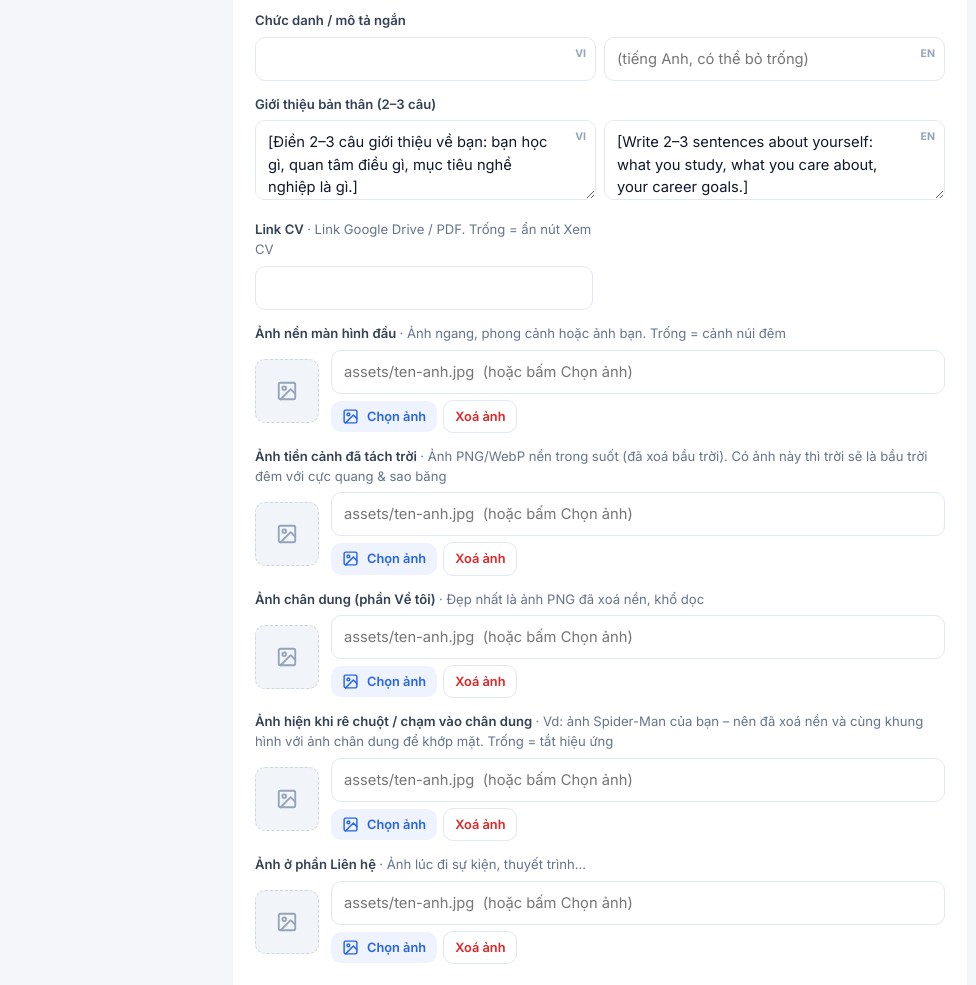
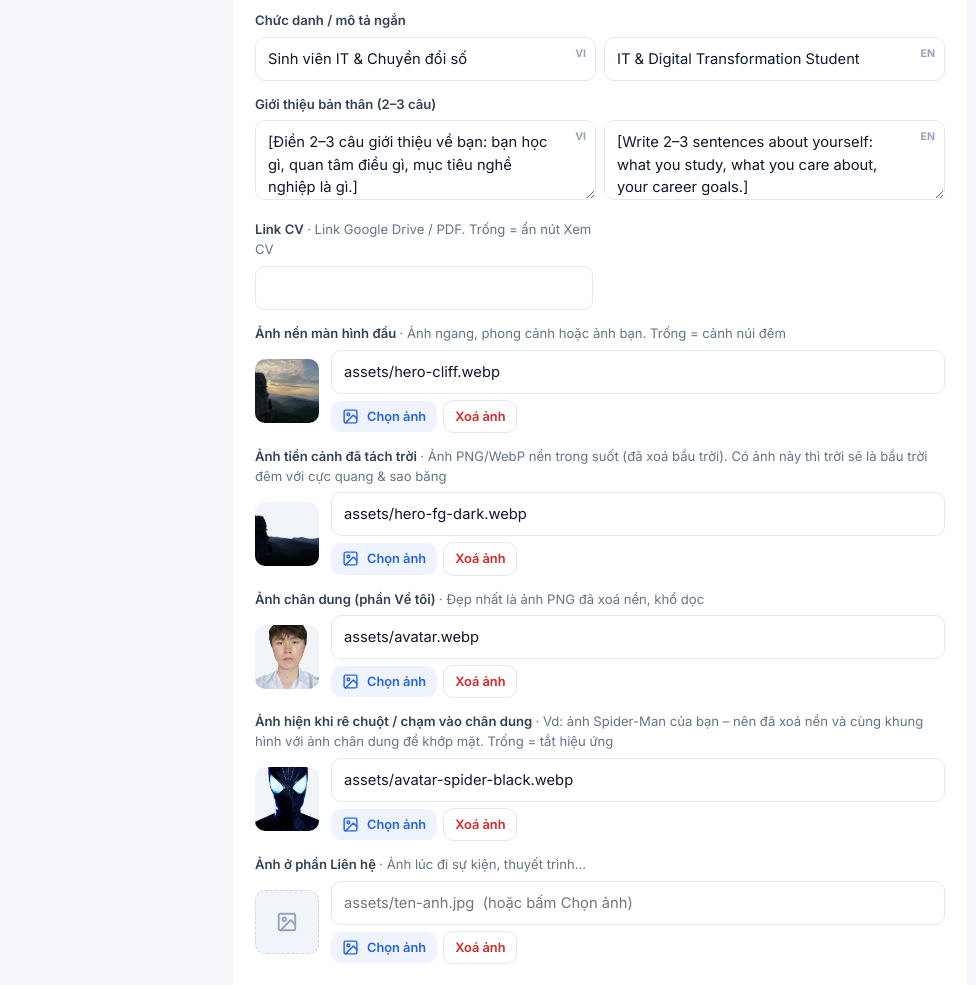
Before and after one commit to kfckfckfc55/portfolio, a plain HTML site: page admin.html in a window 1280 px wide. Shown: the part 443-1428 px from the top of the page, without its empty margins (147-1123 px from the left). Drawn offline with Linux system fonts and the light colour scheme.

Commit message:
Khôi phục ảnh bị mất do nháp admin cũ; sửa admin không ghi đè ngược
Lần đăng qua admin (cc6229f) dùng bản nháp localStorage tạo từ data.js
thời PR #1, nên xoá heroForeground, avatarAlt, avatar, heroImage, role.

- data.js: trả lại 5 trường trên, giữ nguyên nội dung mới điền và 3 ảnh gallery mới.
- admin.html: lưu bản gốc của nháp (portfolioDraftBase); khi mở admin, mục nào
  chưa sửa trong nháp thì lấy theo data.js đang chạy. Nháp kiểu cũ chỉ lấy lại mục trống.

Co-Authored-By: Claude Opus 5.5 <noreply@anthropic.com>

```diff
--- a/admin.html
+++ b/admin.html
@@ -284,7 +284,26 @@
       set(k, v) { try { localStorage.setItem(k, JSON.stringify(v)); return true; } catch (e) { return false; } },
       del(k) { try { localStorage.removeItem(k); } catch (e) {} }
     };
-    let data = store.get(KEY_DRAFT, null) || clone(PUBLISHED);
+    // Nháp có thể được tạo từ data.js cũ hơn bản đang chạy: mục nào chưa sửa trong nháp
+    // thì lấy theo bản đang chạy, để lần đăng sau không ghi đè ngược nội dung mới.
+    const KEY_BASE = "portfolioDraftBase";
+    const same = (a, b) => JSON.stringify(a) === JSON.stringify(b);
+    const blank = v => v == null || (typeof v === "string" && !v.trim());
+    let data = store.get(KEY_DRAFT, null);
+    if (data) {
+      const base = store.get(KEY_BASE, null);
+      let merged = 0;
+      for (const k of Object.keys(PUBLISHED)) {
+        // Nháp kiểu cũ (chưa lưu bản gốc): chỉ lấy lại các mục đang trống.
+        const untouched = base ? same(data[k], base[k]) : blank(data[k]);
+        if (untouched && !same(data[k], PUBLISHED[k])) { data[k] = clone(PUBLISHED[k]); merged++; }
+      }
+      if (merged) {
+        store.set(KEY_DRAFT, data);
+        setTimeout(() => toast(`Bản nháp cũ: đã cập nhật ${merged} mục theo nội dung đang chạy trên web`), 0);
+      }
+    } else data = clone(PUBLISHED);
+    store.set(KEY_BASE, PUBLISHED);
     let previewImgs = store.get(KEY_IMGS, {});
     const pendingUploads = new Set(store.get("portfolioPending", []));
     ["education", "experience", "projects", "certificates", "awards", "gallery"].forEach(k => { if (!Array.isArray(data[k])) data[k] = []; });
@@ -625,6 +644,7 @@ const PORTFOLIO = ${JSON.stringify(data, null, 2)};
         }
         st.textContent = "Đang lưu data.js…";
         await putFile("data.js", b64utf8(buildDataJs()), "Cập nhật thông tin portfolio");
+        store.set(KEY_BASE, data);
         save();
         st.textContent = "✓ Đã đăng! Web sẽ cập nhật sau khoảng 1–2 phút."; st.className = "note ok";
         toast("Đã đăng lên GitHub! Web cập nhật sau 1–2 phút.", "ok");
--- a/data.js
+++ b/data.js
@@ -7,9 +7,14 @@
 const PORTFOLIO = {
   "name": "Nguyễn Bá Cường",
   "shortName": "Cường",
-  "role": " ",
-  "heroImage": "",
-  "avatar": "",
+  "role": {
+    "vi": "Sinh viên IT & Chuyển đổi số",
+    "en": "IT & Digital Transformation Student"
+  },
+  "heroImage": "assets/hero-cliff.webp",
+  "heroForeground": "assets/hero-fg-dark.webp",
+  "avatar": "assets/avatar.webp",
+  "avatarAlt": "assets/avatar-spider-black.webp",
   "contactPhoto": "",
   "about": {
     "vi": "[Điền 2–3 câu giới thiệu về bạn: bạn học gì, quan tâm điều gì, mục tiêu nghề nghiệp là gì.]",
```
